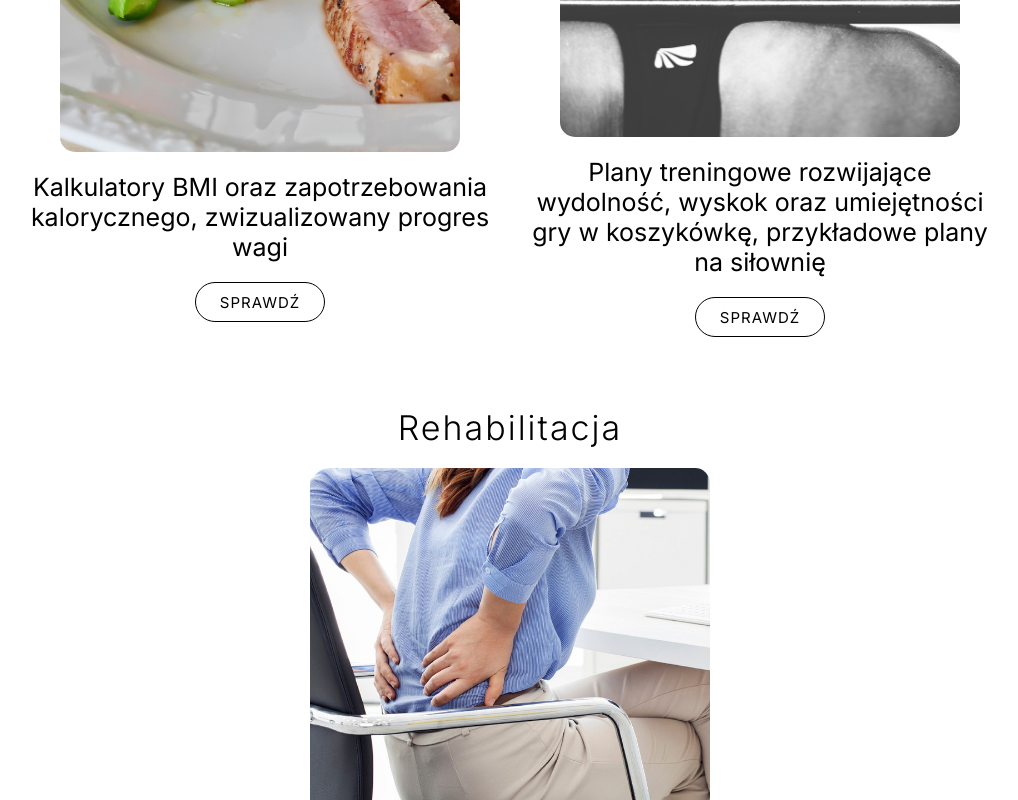
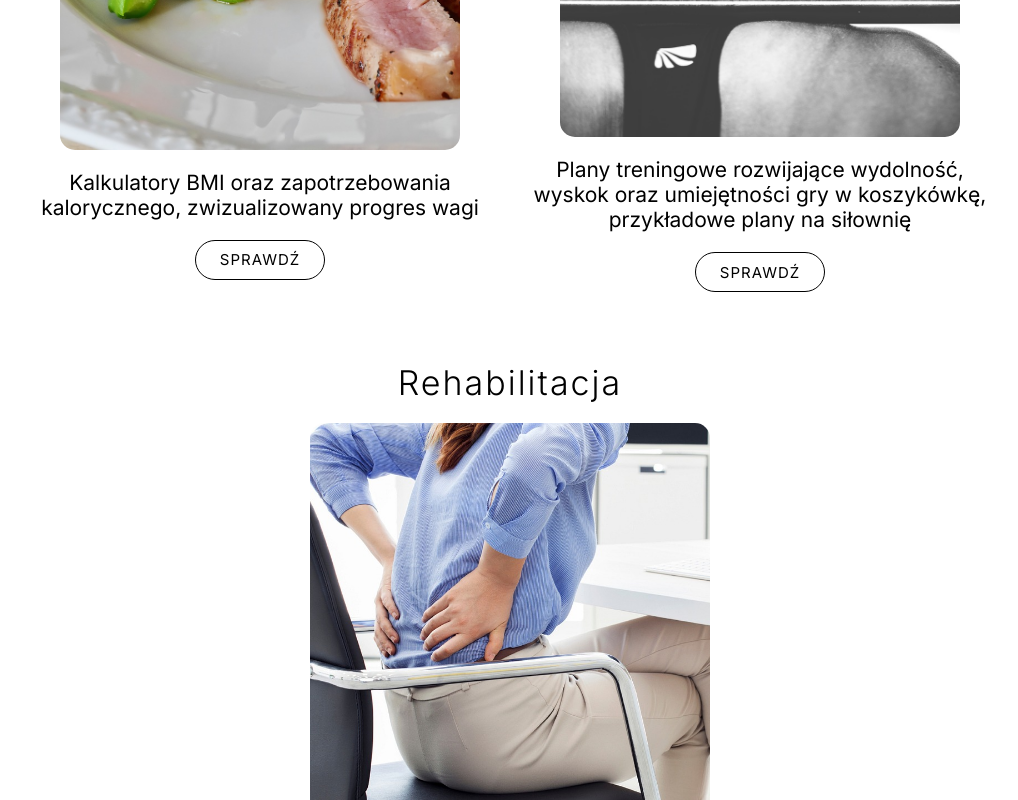
Before and after one commit to Pawko23/ProhealthTeam, a React (Create React App) app: page / in a window 1280 px wide. Shown: the part 1300-2100 px from the top of the page, without its empty margins (130-1148 px from the left). Built offline with nearby package versions, Linux system fonts and the light colour scheme.

Commit message:
home page h3

```diff
--- a/src/styles/MainSection.module.css
+++ b/src/styles/MainSection.module.css
@@ -316,7 +316,7 @@ section {
     font-size: 3.2rem;
   }
   .options-boxes .options-container .options-box .options-box-text {
-    font-size: 2.3rem;
+    font-size: 2.1rem;
   }
   .about h1 {
     font-size: 3.8rem;
@@ -369,7 +369,7 @@ section {
     font-size: 3.4rem;
   }
   .options-boxes .options-container .options-box .options-box-text {
-    font-size: 2.5rem;
+    font-size: 2.1rem;
   }
   .about h1 {
     font-size: 4rem;
--- a/src/styles/MainSection.module.scss
+++ b/src/styles/MainSection.module.scss
@@ -384,7 +384,7 @@ section {
         }
 
         .options-box-text {
-          font-size: 2.3rem;
+          font-size: 2.1rem;
         }
       }
     }
@@ -457,7 +457,7 @@ section {
         }
 
         .options-box-text {
-          font-size: 2.5rem;
+          font-size: 2.1rem;
         }
       }
     }
```
